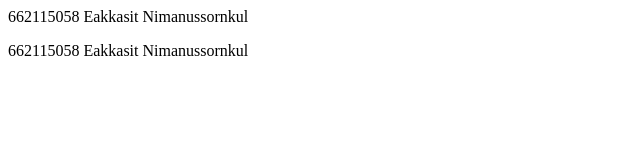
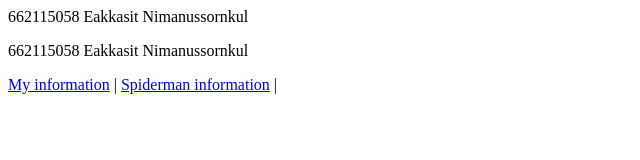
Before and after one commit to Eakkasit662115058/basic-operation-lab2, a plain HTML site: page index.html in a window 1280 px wide. Shown: the whole page, without its empty margins (0-640 px from the left). Drawn offline with Linux system fonts and the light colour scheme.

Commit message:
add menu

```diff
--- a/index.html
+++ b/index.html
@@ -9,5 +9,9 @@
 <body>
     <img src="C:\Users\CAMT\Desktop\662115058 v2\1.jpg" alt="">
     <p>662115058 Eakkasit Nimanussornkul</p>
+    <nav>
+        <a href="/My details/">My information</a> |
+        <a href="/spidy details/">Spiderman information</a> |
+    </nav>
 </body>
 </html>
```
